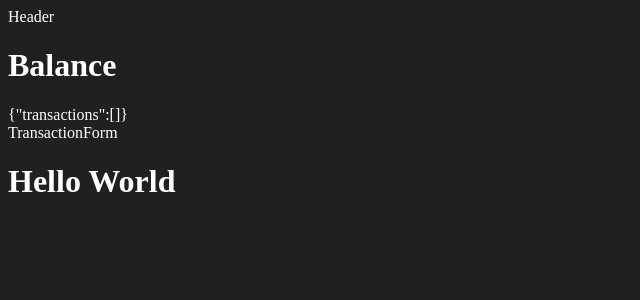
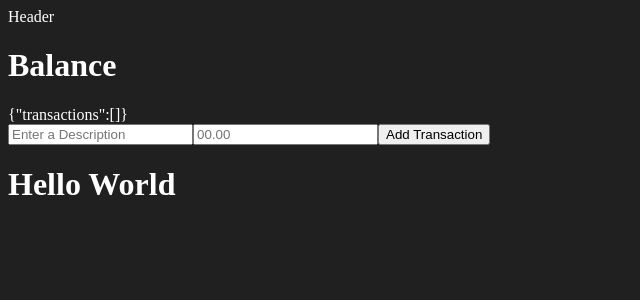
Before and after one commit to japrweb/expense-tracker, a React (Vite) app: page / in a window 1280 px wide. Shown: the top 300 px of the page, without its empty margins (0-640 px from the left). Built offline with nearby package versions, Linux system fonts and the light colour scheme.

Commit message:
Transacion form, add transaction

```diff
--- a/src/components/TransactionForm.jsx
+++ b/src/components/TransactionForm.jsx
@@ -1,6 +1,32 @@
+import { useState } from "react";
+import { useGlobalState } from "../context/GlobalState";
+
 function TransactionForm() {
+  const {addTransaction} = useGlobalState();
+  const [description, setDescription] = useState();
+  const [amount, setAmount] = useState(0);
+
+  const onSubmit = (e) => {
+    e.preventDefault();
+    addTransaction({
+      id: 1,
+      description,
+      amount
+    });
+  }
+
   return (
-    <div>TransactionForm</div>
+    <div>
+      <form onSubmit={onSubmit}>
+        <input type="text" placeholder="Enter a Description"
+          onChange={(e) => setDescription(e.target.value)}
+        />
+        <input type="number" step="0.01" placeholder="00.00"
+          onChange={(e) => setAmount(e.target.value)}
+        />
+        <button>Add Transaction</button>
+      </form>
+    </div>
   )
 }
 
--- a/src/context/AppReducer.jsx
+++ b/src/context/AppReducer.jsx
@@ -1,7 +1,10 @@
 export default (state, action) => {
     switch(action.type) {
         case "ADD_TRANSACTION":
-            return state
+            return {
+                ...state,
+                transactions: [...state.transactions, action.payload],
+            };
         default:
             return state
     }
--- a/src/context/GlobalState.jsx
+++ b/src/context/GlobalState.jsx
@@ -16,8 +16,16 @@ export const GlobalProvider = ({ children }) => {
 
     const [state, dispatch] = useReducer(AppReducer, initialState);
 
+    const addTransaction = (transaction) => {
+        dispatch({
+            type: "ADD_TRANSACTION",
+            payload: transaction
+        })
+    }
+
     return <Context.Provider value={{
-        transactions: state.transactions
+        transactions: state.transactions,
+        addTransaction,
     }}
     >
         {children}
```
